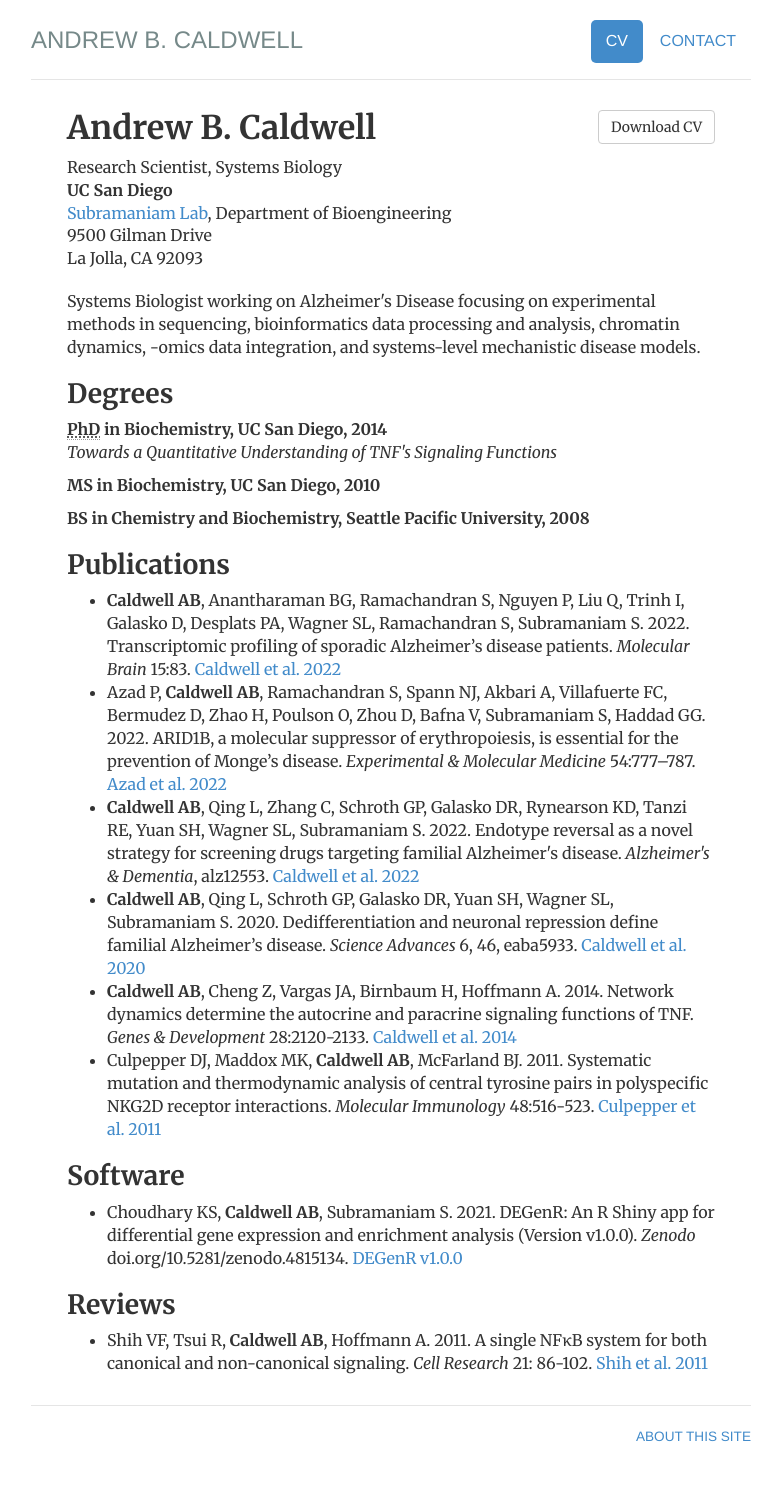
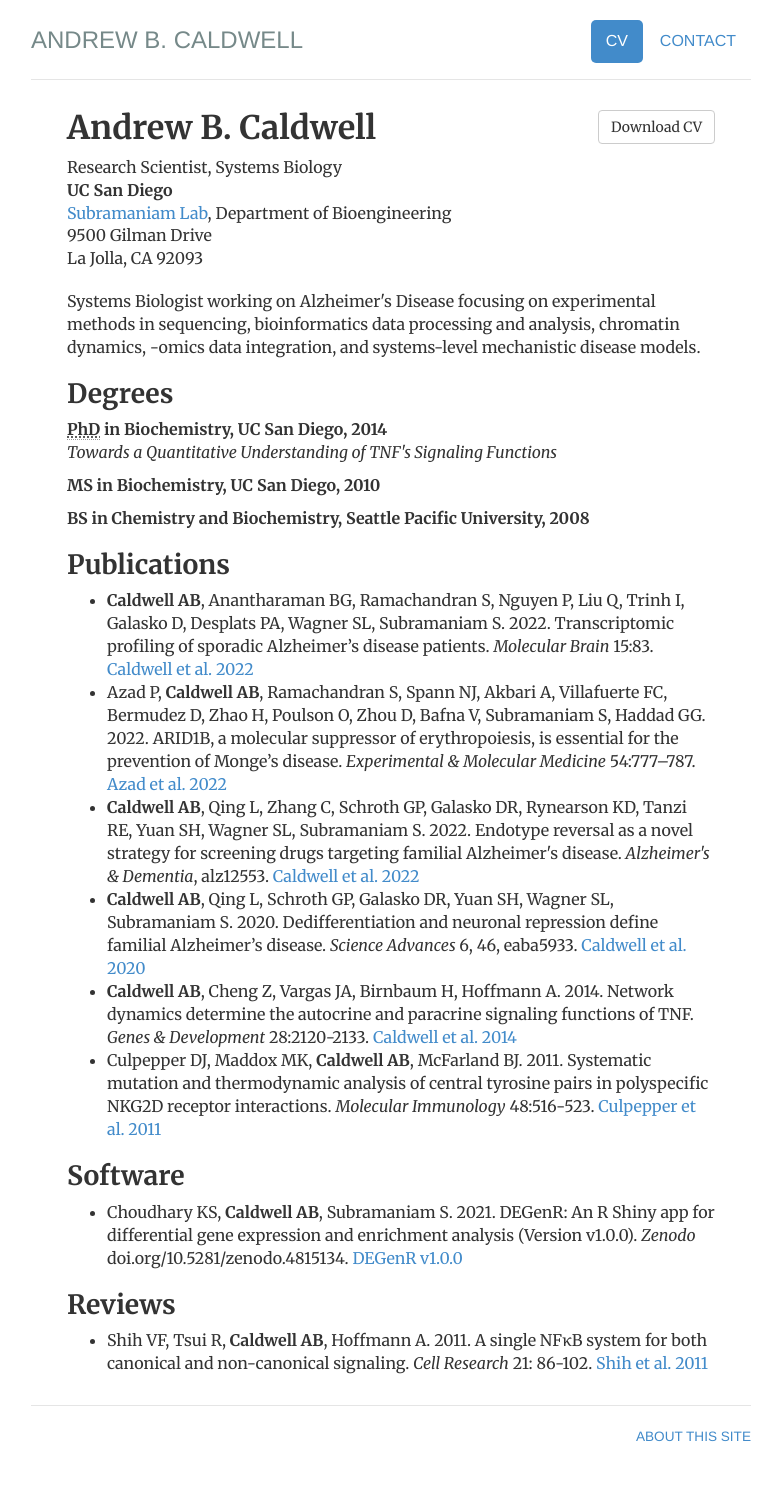
Before and after one commit to andrewbcaldwell/andrewbcaldwell.github.io, a Jekyll site: the page built from cv/index.html, in a window 1280 px wide. Shown: the whole page, without its empty margins (249-1031 px from the left). Built offline with Jekyll 4.4.1, drawn with Linux system fonts in a browser that asks for light colours.

Commit message:
Update index.html

```diff
--- a/cv/index.html
+++ b/cv/index.html
@@ -33,7 +33,7 @@ description: Current CV for Andrew B. Caldwell.
 
 				<h2>Publications</h2>
 				<ul>
-				<li><b>Caldwell AB</b>, Anantharaman BG, Ramachandran S, Nguyen P, Liu Q, Trinh I, Galasko D, Desplats PA, Wagner SL, Ramachandran S, Subramaniam S. 2022. Transcriptomic profiling of sporadic Alzheimer’s disease patients. <i>Molecular Brain</i> 15:83. <a href="https://doi.org/10.1186/s13041-022-00963-2">Caldwell et al. 2022</a></li>
+				<li><b>Caldwell AB</b>, Anantharaman BG, Ramachandran S, Nguyen P, Liu Q, Trinh I, Galasko D, Desplats PA, Wagner SL, Subramaniam S. 2022. Transcriptomic profiling of sporadic Alzheimer’s disease patients. <i>Molecular Brain</i> 15:83. <a href="https://doi.org/10.1186/s13041-022-00963-2">Caldwell et al. 2022</a></li>
 				<li>Azad P, <b>Caldwell AB</b>, Ramachandran S, Spann NJ, Akbari A, Villafuerte FC, Bermudez D, Zhao H, Poulson O, Zhou D, Bafna V, Subramaniam S, Haddad GG. 2022. ARID1B, a molecular suppressor of erythropoiesis, is essential for the prevention of Monge’s disease. <i>Experimental & Molecular Medicine</i> 54:777–787. <a href="https://doi.org/10.1038/s12276-022-00769-1">Azad et al. 2022</a></li>
 				<li><b>Caldwell AB</b>, Qing L, Zhang C, Schroth GP, Galasko DR, Rynearson KD, Tanzi RE, Yuan SH, Wagner SL, Subramaniam S. 2022. Endotype reversal as a novel strategy for screening drugs targeting familial Alzheimer's disease. <i>Alzheimer's & Dementia</i>, alz12553. <a href="https://alz-journals.onlinelibrary.wiley.com/doi/10.1002/alz.12553">Caldwell et al. 2022</a></li>
 				<li><b>Caldwell AB</b>, Qing L, Schroth GP, Galasko DR, Yuan SH, Wagner SL, Subramaniam S. 2020. Dedifferentiation and neuronal repression define familial Alzheimer’s disease. <i>Science Advances</i> 6, 46, eaba5933. <a href="https://advances.sciencemag.org/content/6/46/eaba5933">Caldwell et al. 2020</a></li>
```
